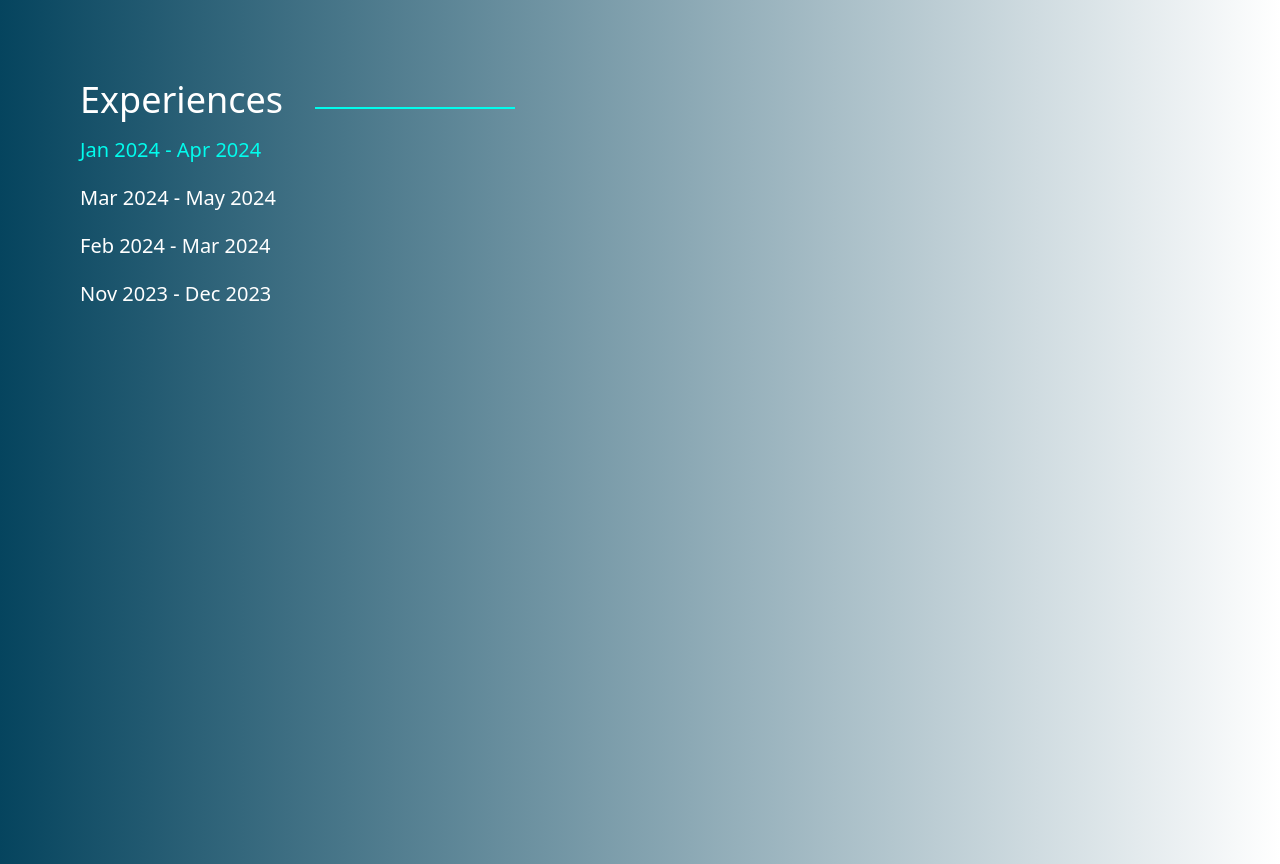
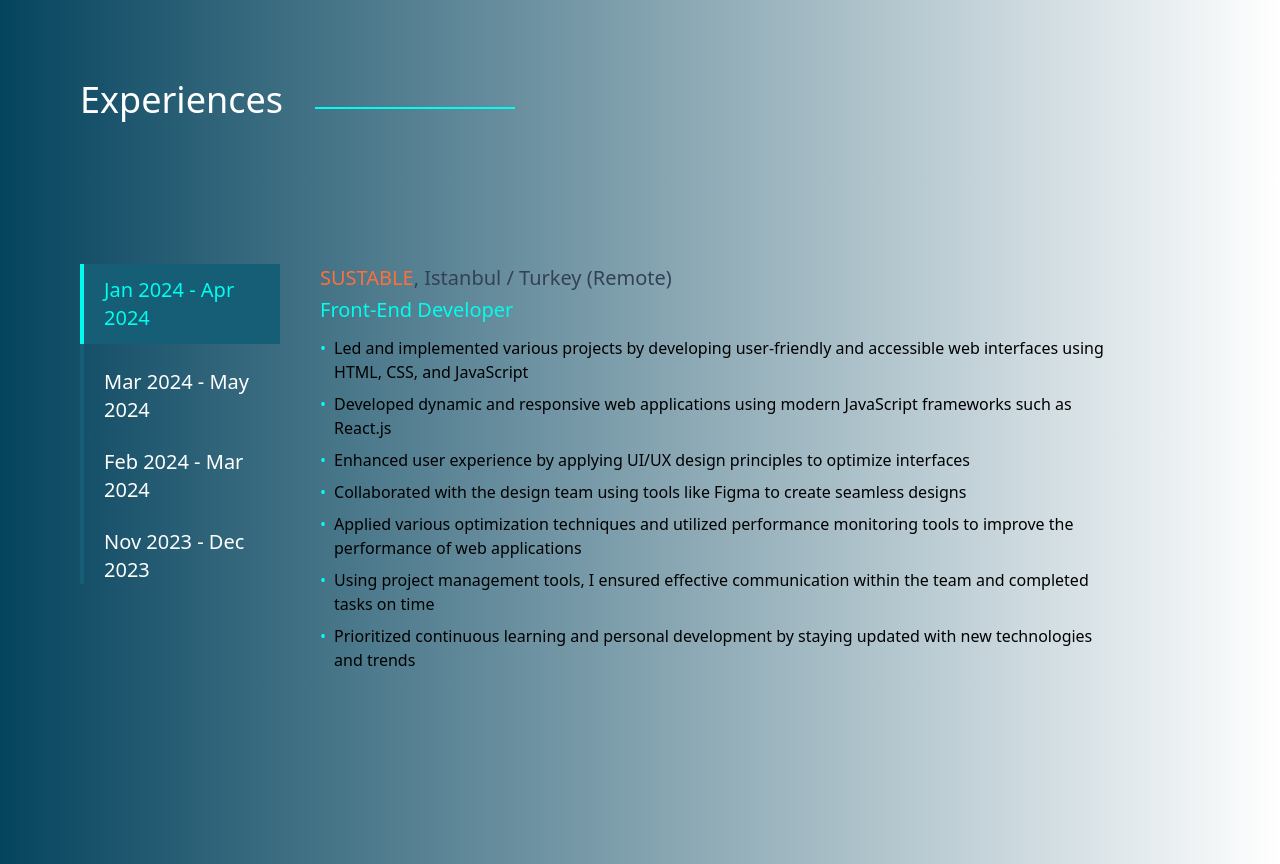
Before and after one commit to furkansylu97/FurkanSoylu-sPortfolio, a React (Vite) app in the folder Portfolio/: page / in a window 1280 px wide. Shown: the part 1600-2464 px from the top of the page. Built offline with nearby package versions, Linux system fonts and the light colour scheme.

Commit message:
Description contents and css edits were performed

```diff
--- a/Portfolio/src/pages/HomePage/KnowledgeAndExperiences.jsx
+++ b/Portfolio/src/pages/HomePage/KnowledgeAndExperiences.jsx
@@ -9,18 +9,19 @@ function KnowledgeAndExperiences() {
     <section className="h-svh lg:h-lvh">
       <div>
         <SectionTitle title="Experiences" />
-        <div className="flex">
-          <div className="flex flex-col gap-5">
+        <div className="flex py-32 gap-10 ">
+          <div className="flex flex-col gap-6 border-l-4 border-cyan-800 w-1/6 h-1/6">
             {experiences.map((experience, index) => (
-              <div className="cursor-pointer"
+              <div
+                className="cursor-pointer"
                 onClick={() => {
                   setSelectedItemIndex(index);
                 }}
               >
                 <h1
-                  className={`text-xl ${
+                  className={`text-xl px-5 ${
                     selectedItemIndex === index
-                      ? "text-secondary border-secondary"
+                      ? "text-secondary border-secondary border-l-4 -ml-[4px] bg-[#155e75] py-3"
                       : "text-white"
                   }`}
                 >
@@ -29,7 +30,34 @@ function KnowledgeAndExperiences() {
               </div>
             ))}
           </div>
-          <div></div>
+          <div className="flex flex-col w-4/6 gap-1">
+            <h1 className="flex text-quaternary text-xl font-medium">
+              {experiences[selectedItemIndex].company}
+              <span className="text-slate-700 text-xl font-normal">
+                , {experiences[selectedItemIndex].location}
+              </span>
+            </h1>
+            <span className="text-secondary text-xl font-medium">
+              {experiences[selectedItemIndex].title}
+            </span>
+            <div className="mt-2 flex flex-col gap-2">
+              {Array.isArray(experiences[selectedItemIndex].description) ? (
+                experiences[selectedItemIndex].description.map((line, index) => (
+                  <p
+                    key={index}
+                    className="text-black text-base flex items-start gap-2"
+                  >
+                    <span className="text-secondary">•</span>
+                    <span>{line}</span>
+                  </p>
+                ))
+              ) : (
+                <p className="text-black text-base">
+                  {experiences[selectedItemIndex].description}
+                </p>
+              )}
+            </div>
+          </div>
         </div>
       </div>
     </section>
--- a/Portfolio/src/resources/experiences.jsx
+++ b/Portfolio/src/resources/experiences.jsx
@@ -1,30 +1,62 @@
 export const experiences = [
   {
     id: "213213123213e3",
-    company: "SUSTABLE Istanbul / Turkey (Remote)",
-    title:"Front-End Developer",
+    company: "SUSTABLE",
+    location: "Istanbul / Turkey (Remote)",
+    title: "Front-End Developer",
     period: "Jan 2024 - Apr 2024",
-    description : ""
+    description: [
+      "Led and implemented various projects by developing user-friendly and accessible web interfaces using HTML, CSS, and JavaScript",
+      "Developed dynamic and responsive web applications using modern JavaScript frameworks such as React.js",
+      "Enhanced user experience by applying UI/UX design principles to optimize interfaces",
+      "Collaborated with the design team using tools like Figma to create seamless designs",
+      "Applied various optimization techniques and utilized performance monitoring tools to improve the performance of web applications",
+      "Using project management tools, I ensured effective communication within the team and completed tasks on time",
+      "Prioritized continuous learning and personal development by staying updated with new technologies and trends",
+    ],
   },
   {
     id: "213213123213e2",
-    company: "TECHCAREER.NET (ONLINE)",
-    title:"Webweld: Javascript Front-End Bootcamp",
+    company: "TECHCAREER.NET",
+    location: "Istanbul / Turkey (Remote)",
+    title: "Webweld: Javascript Front-End Bootcamp",
     period: "Mar 2024 - May 2024",
-    description : ""
+    description: [
+      "Developed front-end projects using JavaScript, enhancing my skills in modern web development",
+      "Built a movie website using React, leveraging the power of component-based architecture",
+      "Utilized SCSS for modular and maintainable styling, ensuring a clean and professional design",
+      "Integrated TMDB API to fetch and display dynamic movie data, implementing asynchronous data handling",
+      "Designed responsive web layouts, ensuring compatibility across various devices and screen sizes",
+      "Implemented dynamic URL routing to create seamless navigation experiences",
+      "Employed frameworks and libraries such as Bootstrap and Tailwind CSS, Sass to streamline development and ensure consistency",
+      "Gained hands-on experience in front-end development best practices, improving code quality and performance",
+    ],
   },
   {
     id: "213213123213e1",
-    company: "BTK AKADEMI, Izmir/ Turkey",
-    title:"Back-End Workshop With Advanced Python",
+    company: "BTK AKADEMI",
+    location: "Izmir/ Turkey",
+    title: "Back-End Workshop With Advanced Python",
     period: "Feb 2024 - Mar 2024",
-    description : ""
+    description: [
+      "Developed a full-stack e-commerce website project using Django framework",
+      "Implemented responsive designs for optimal user experience across devices",
+      "Created dynamic URL routing to enhance site navigation and functionality",
+      "Utilized Django admin panel for efficient data management",
+      "Employed SQLite as the database management system",
+    ],
   },
   {
     id: "213213123213e0",
-    company: "BTK AKADEMI, Mersin/ Turkey",
-    title:"Front-End Workshop",
+    company: "BTK AKADEMI ",
+    location: "Mersin/ Turkey",
+    title: "Front-End Workshop",
     period: "Nov 2023 - Dec 2023",
-    description : ""
+    description: [
+      "Completed a frontend bootcamp focusing on HTML, CSS and Bootstrap libraries for web development",
+      "Developed a corporate website project emphasizing responsive design principles",
+      "Implemented various features including sliders libraries, Google Fonts, and Google Analytics",
+      "Learned and applied version control with Git for project collaboration and management",
+    ],
   },
 ];
--- a/Portfolio/tailwind.config.js
+++ b/Portfolio/tailwind.config.js
@@ -18,6 +18,7 @@ export default {
         secondary: "#02fced",
         tertiary: "#7ae601",
         transparent: "transparent",
+        quaternary: "#ff6f3c",
       },
     },
   },
```
